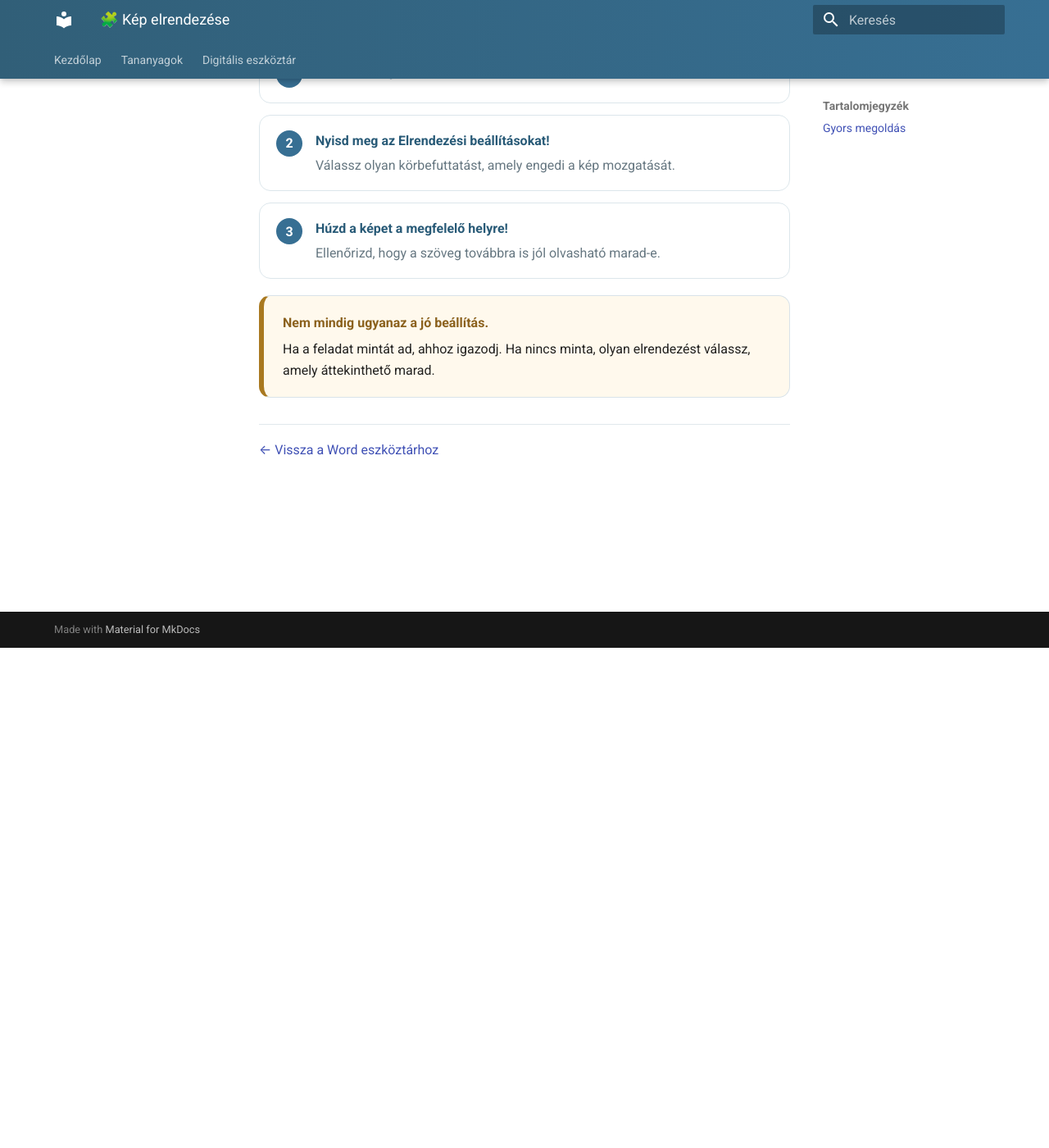
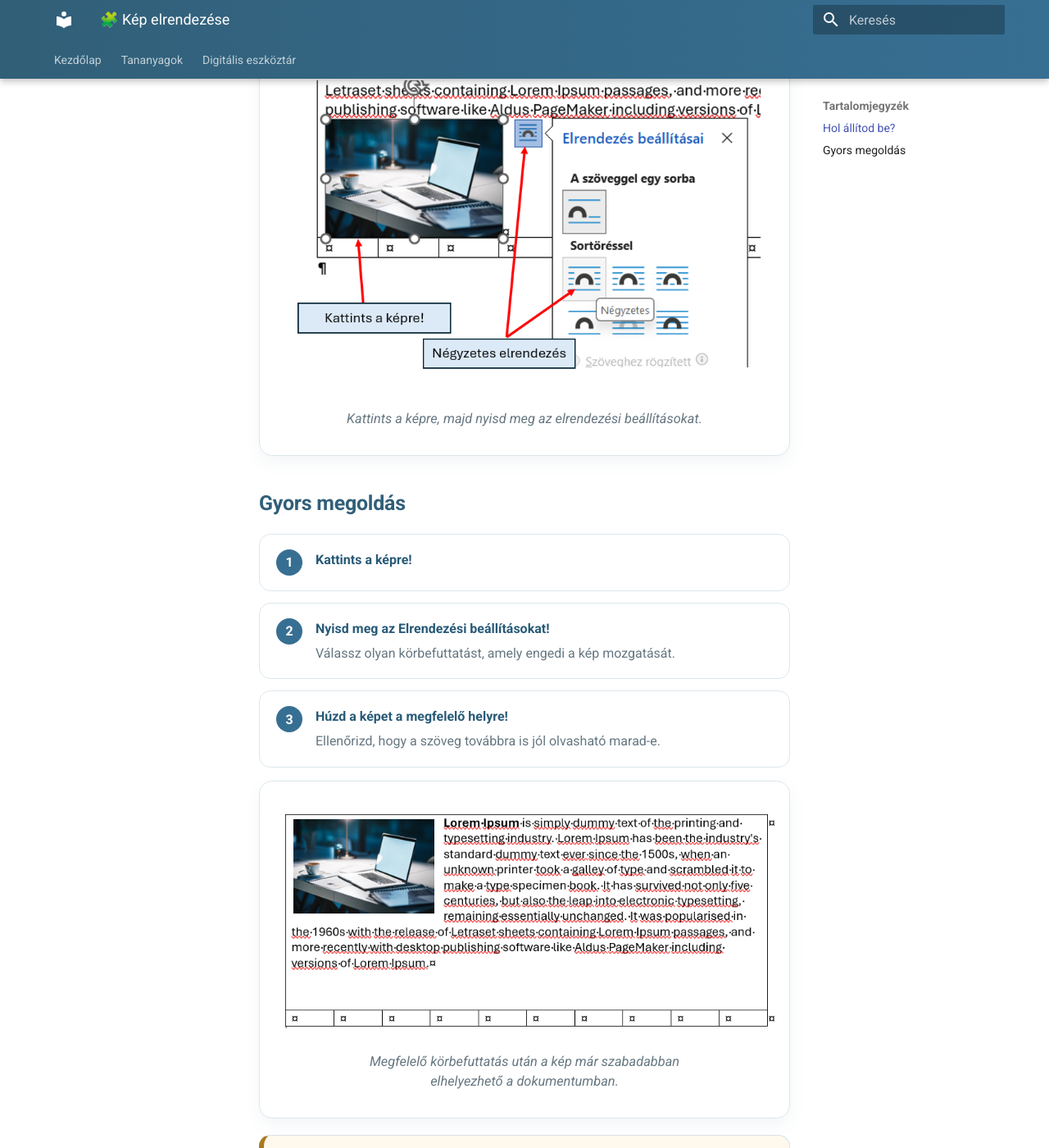
Before and after one commit to bsuszter/digitalis-eszkoztar, an MkDocs documentation site: the page built from docs/eszkoztar/word/kep-elrendezese.md, in a window 1280 px wide and 1400 px high, scrolled down 610 px. Shown: the whole window at 82% size. Built offline with MkDocs 1.6.1 and Material for MkDocs 9.7.7, drawn with Linux system fonts in a browser that asks for light colours.

Commit message:
Add Word image layout illustrations

```diff
--- a/docs/eszkoztar/word/kep-elrendezese.md
+++ b/docs/eszkoztar/word/kep-elrendezese.md
@@ -5,6 +5,13 @@
   <h2>Ha a kép nem mozgatható, az elrendezést kell megváltoztatnod</h2>
   <p>Alapból a Word a képet gyakran úgy kezeli, mintha egy nagy karakter lenne a szöveg sorában. Az elrendezés módosításával szabadabban mozgathatod.</p>
 </div>
+
+## Hol állítod be?
+
+<figure class="tool-figure" markdown>
+![A kép elrendezési beállításai Wordben](../../images/eszkoztar/word/14-kep-elrendezese.png){ loading=lazy }
+<figcaption>Kattints a képre, majd nyisd meg az elrendezési beállításokat.</figcaption>
+</figure>
 
 ## Gyors megoldás
 
@@ -14,6 +21,11 @@
   <div class="step-card"><span class="step-no">3</span><div><strong>Húzd a képet a megfelelő helyre!</strong><span>Ellenőrizd, hogy a szöveg továbbra is jól olvasható marad-e.</span></div></div>
 </div>
 
+<figure class="tool-figure" markdown>
+![Szabadon mozgatható kép Wordben](../../images/eszkoztar/word/15-kep-szabadon-mozgathato.png){ loading=lazy }
+<figcaption>Megfelelő körbefuttatás után a kép már szabadabban elhelyezhető a dokumentumban.</figcaption>
+</figure>
+
 <div class="quick-note"><strong>Nem mindig ugyanaz a jó beállítás.</strong><span>Ha a feladat mintát ad, ahhoz igazodj. Ha nincs minta, olyan elrendezést válassz, amely áttekinthető marad.</span></div>
 
 <div class="back-link"><a href="../">← Vissza a Word eszköztárhoz</a></div>
```
